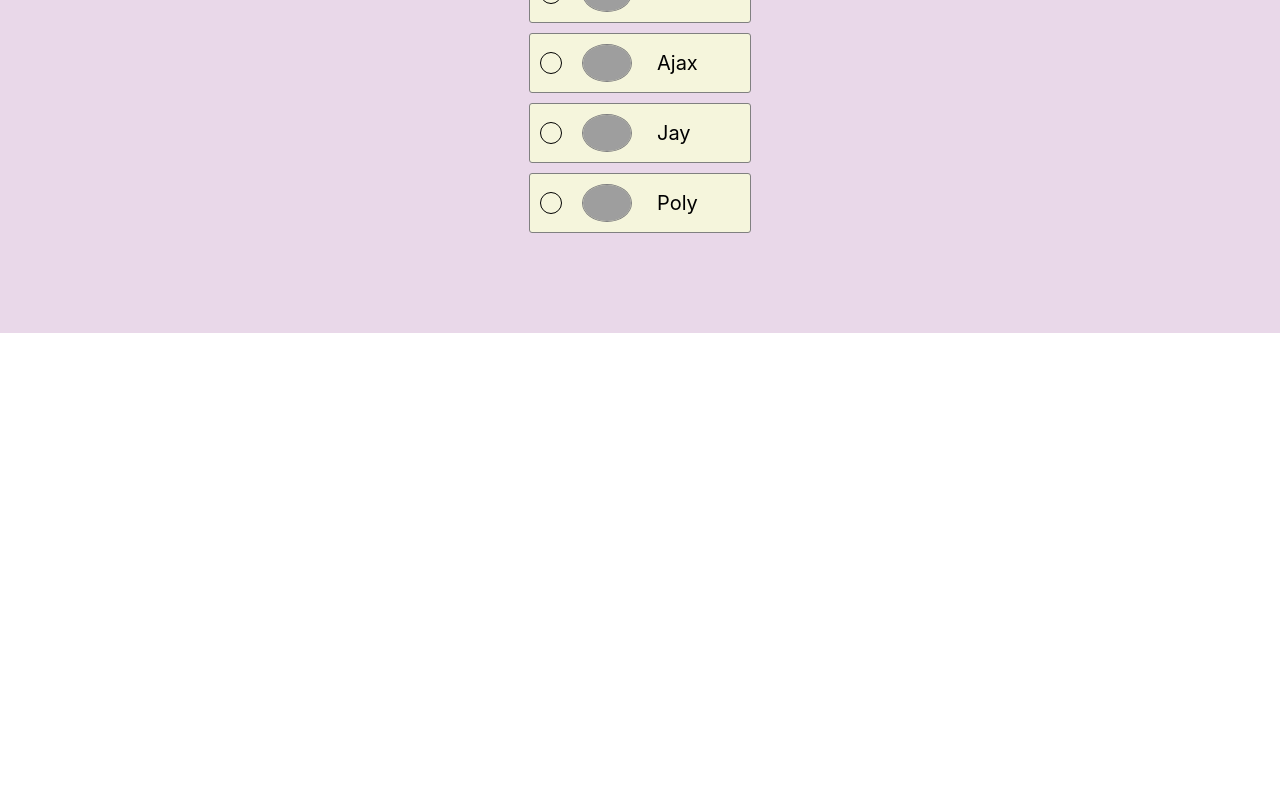
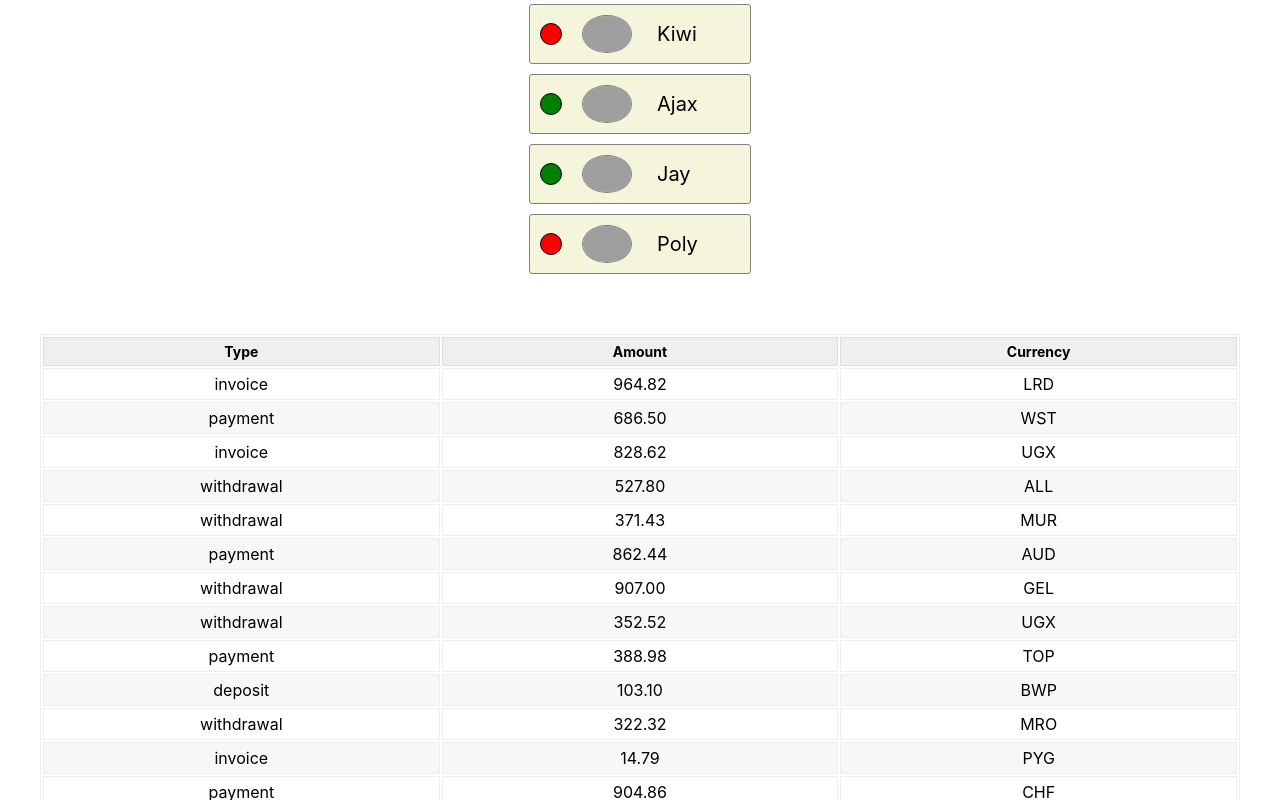
Before and after one commit to Bohatynska/goit-react-hw-01-components, a React (Create React App) app: page / in a window 1280 px wide. Shown: the part 700-1500 px from the top of the page. Before the commit the page ends 1033 px from the top, so only its background shows below. Built offline with nearby package versions, Linux system fonts and the light colour scheme; grey boxes are pictures that could not be loaded.

Commit message:
next commit

```diff
--- a/src/App.jsx
+++ b/src/App.jsx
@@ -5,16 +5,17 @@ import { Statistics } from 'components/Statistics/Statistics';
 import friends from 'json/friends.json';
 import { FriendsList } from 'components/FriendList/Friendlist';
 import transactions from './json/transactions.json';
+import { TransactionHistory } from 'components/Transactions/TransactionHistory ';
 import { Container } from 'App.styled';
 
 export const App = () => {
   return (
     <Container>
       <Profile user={user} />
-      <Statistics data={data} />
-      {/* <Statistics title="Upload stats" stats={data} /> */}
+      {/* <Statistics data={data} /> */}
+      <Statistics data={data} title="Upload stats" />
       <FriendsList friends={friends} />
-      {/* <TransactionHistory items={transactions} /> */}
+      <TransactionHistory items={transactions} />
     </Container>
   );
 };
--- a/src/App.styled.js
+++ b/src/App.styled.js
@@ -1,7 +1,7 @@
 import styled from '@emotion/styled';
 
 export const Container = styled.div`
-  background-color: rgba(198, 154, 199, 0.39);
+  background-color: rgba(243, 248, 248, 0.02);
   padding: 40px;
   display: flex;
   flex-direction: column;
--- a/src/components/FriendList/FriendListItem/FriendListItem.js
+++ b/src/components/FriendList/FriendListItem/FriendListItem.js
@@ -17,6 +17,13 @@ export const FriendListStatus = styled.span`
   border: 1px solid black;
   display: block;
   margin-right: 20px;
+  background-color: ${props => {
+    if (props.status) {
+      return 'green';
+    } else {
+      return 'red';
+    }
+  }};
 `;
 export const FriendListAvatar = styled.img`
   margin-right: 25px;
--- a/src/components/Profile/Profile.styled.js
+++ b/src/components/Profile/Profile.styled.js
@@ -6,7 +6,7 @@ export const ProfileDivWrap = styled.div`
   margin-bottom: 50px;
   width: 250px;
   flex-wrap: wrap;
-  border: 2px solid grey;
+  border: 1px solid grey;
   border-radius: 4px;
   background-color: #e5e5e5;
 `;
--- a/src/components/Profile/Stats/Stats.styled.js
+++ b/src/components/Profile/Stats/Stats.styled.js
@@ -7,7 +7,7 @@ export const StatsList = styled.ul`
   justify-content: center;
   width: 100%;
   border-top: 1px solid grey;
-  border-bottom: 1px solid grey;
+  border-radius: 4px;
   background-color: #e5e5e5;
 `;
 export const StatsItem = styled.li`
--- a/src/components/Statistics/Statistic.styled.js
+++ b/src/components/Statistics/Statistic.styled.js
@@ -9,13 +9,12 @@ export const StatisticsSection = styled.section`
   align-items: center;
   border: 2px solid grey;
   padding-top: 15px;
+  border-radius: 3px;
 `;
 
 export const StatisticsTitle = styled.h2`
   font-weight: 600;
   text-transform: uppercase;
   margin-bottom: 15px;
-  padding: 0
-
-  background-color: antiquewhite;
+  padding: 0;
 `;
--- a/src/components/Statistics/StatisticInfo/StatisticInfo.styled.js
+++ b/src/components/Statistics/StatisticInfo/StatisticInfo.styled.js
@@ -12,6 +12,7 @@ export const StatsItem = styled.li`
   flex-direction: column;
   justify-content: center;
   align-items: center;
+
   background-color: lavenderblush;
 `;
 export const StatsLabel = styled.span`
--- a/src/components/Transactions/TransactionHistory .jsx
+++ b/src/components/Transactions/TransactionHistory .jsx
@@ -7,7 +7,7 @@ import {
   TransactionData,
 } from './TransactionHistory.styled';
 
-const TransactionHistory = ({ items }) => {
+export const TransactionHistory = ({ items }) => {
   return (
     <TransactionTable>
       <TransactionTableHead>
@@ -18,16 +18,18 @@ const TransactionHistory = ({ items }) => {
         </tr>
       </TransactionTableHead>
       <tbody>
-        <TransactionCell>
-          <TransactionData></TransactionData>
-          <TransactionData></TransactionData>
-          <TransactionData></TransactionData>
-        </TransactionCell>
-        <TransactionCell>
-          <TransactionData></TransactionData>
-          <TransactionData></TransactionData>
-          <TransactionData></TransactionData>
-        </TransactionCell>
+        {items.map(item => (
+          <TransactionCell key={item.id}>
+            <TransactionData>{item.type}</TransactionData>
+            <TransactionData>{item.amount}</TransactionData>
+            <TransactionData>{item.currency}</TransactionData>
+          </TransactionCell>
+          // <TransactionCell>
+          //   <TransactionData></TransactionData>
+          //   <TransactionData></TransactionData>
+          //   <TransactionData></TransactionData>
+          // </TransactionCell>
+        ))}
       </tbody>
     </TransactionTable>
   );
--- a/src/components/Transactions/TransactionHistory.styled.js
+++ b/src/components/Transactions/TransactionHistory.styled.js
@@ -1,8 +1,43 @@
 import styled from 'styled-components';
 
-export const TransactionTable = styled.table``;
-export const TransactionTableHead = styled.thead``;
-export const TransactionCell = styled.tr``;
-export const TransactionType = styled.th``;
-export const TransactionTableBody = styled.tbody``;
-export const TransactionData = styled.td``;
+export const TransactionTable = styled.table`
+  border: 1px solid #eee;
+  table-layout: fixed;
+  width: 100%;
+  margin-bottom: 20px;
+`;
+export const TransactionTableHead = styled.thead`
+  font-weight: bold;
+  text-align: center;
+  border: none;
+  padding: 10px 15px;
+  background: #d8d8d8;
+  font-size: 14px;
+  border-left: 1px solid #ddd;
+  border-right: 1px solid #ddd;
+`;
+export const TransactionCell = styled.tr`
+  &:nth-child(2n) {
+    background-color: #f7f7f7;
+  }
+`;
+export const TransactionType = styled.th`
+  font-weight: bold;
+   	background: #efefef;
+  	border: 1px solid #dddddd;
+  	padding: 5px;
+   }
+`;
+export const TransactionTableBody = styled.tbody`
+  text-align: left;
+  border-left: 1px solid #ddd;
+  border-right: 1px solid #ddd;
+  padding: 10px 15px;
+  font-size: 14px;
+  vertical-align: top;
+`;
+export const TransactionData = styled.td`
+  padding: 5px 10px;
+  border: 1px solid #eee;
+  text-align: center;
+`;
```
